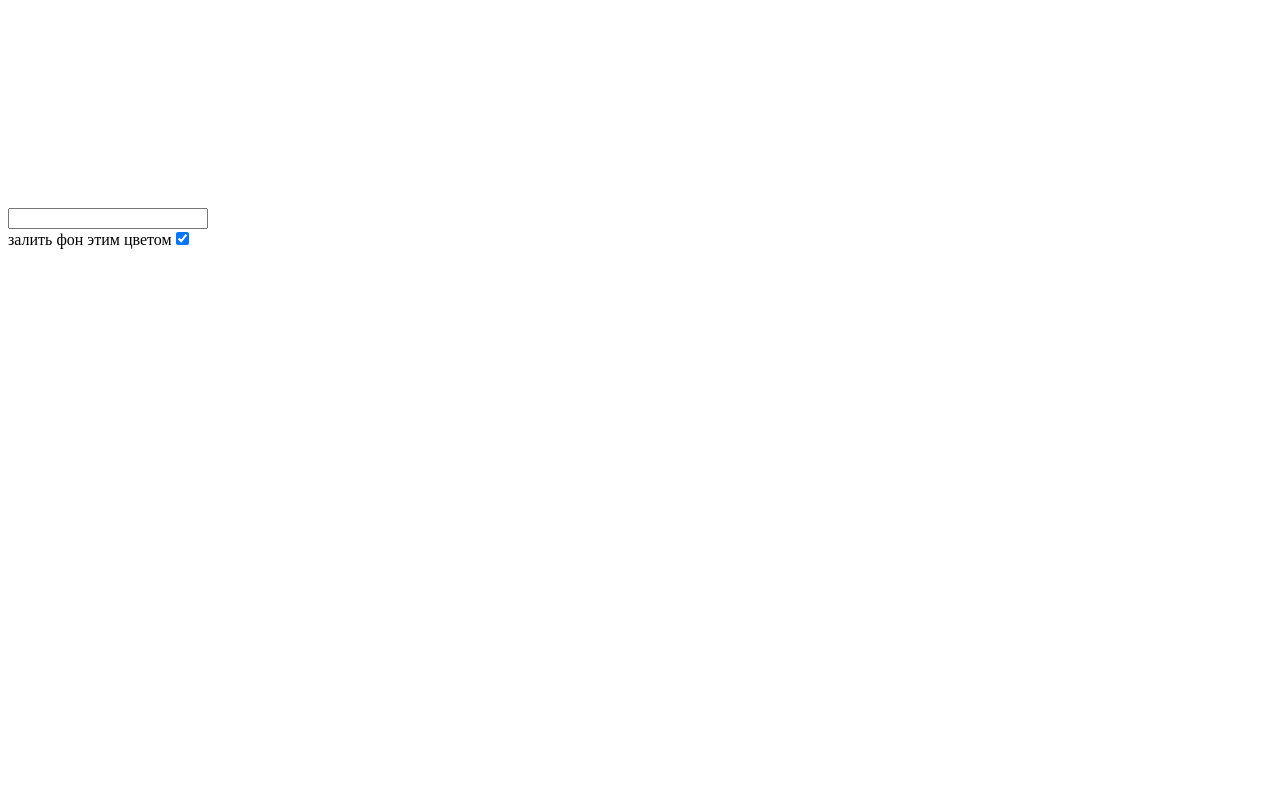
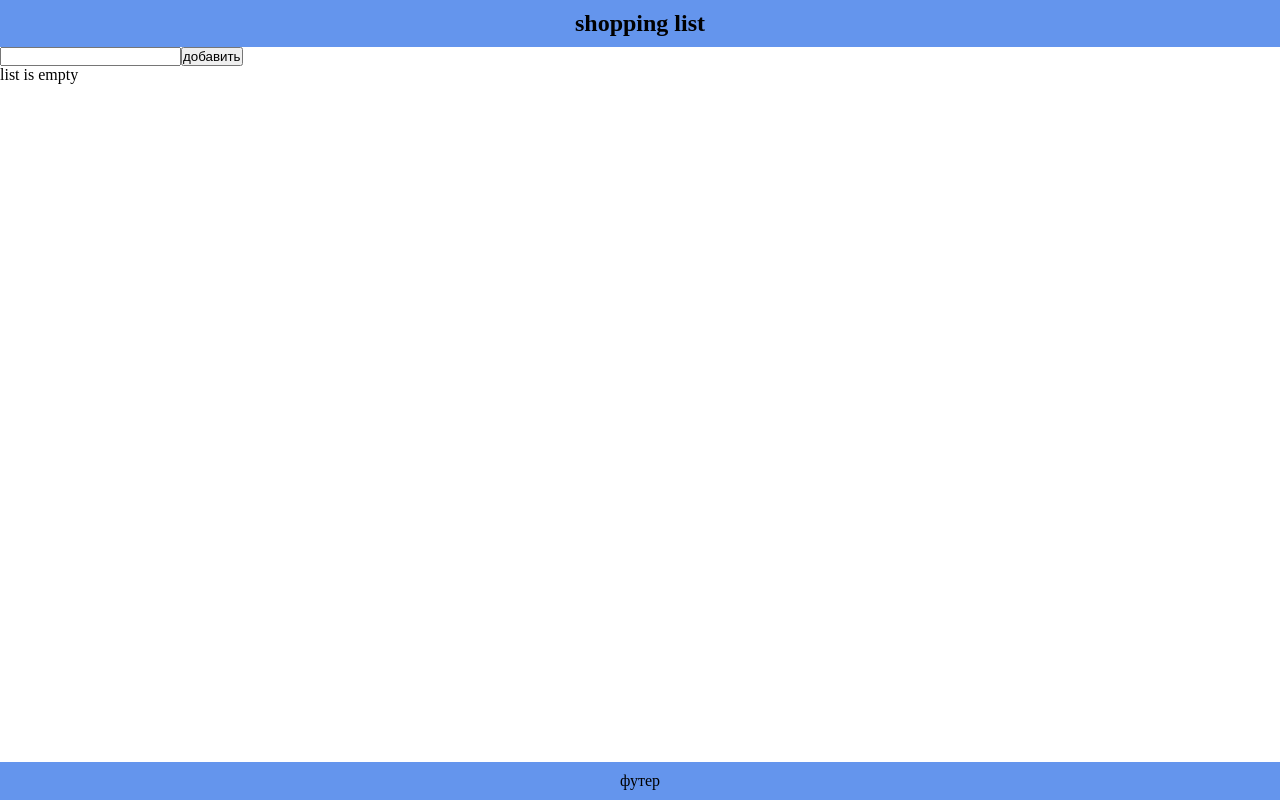
Before and after one commit to NikDoe/tsp, a React app: page / in a window 1280 px wide. Built offline with nearby package versions, Linux system fonts and the light colour scheme; the HTML template or start-up script is replaced by a standard one.

Commit message:
create simple cart w/ props drilling

```diff
--- a/src/App.tsx
+++ b/src/App.tsx
@@ -1,37 +1,55 @@
-import { ChangeEvent, useState } from "react"
-import Input from "./components/Input"
-import Square from "./components/Square"
+import { FormEvent, useEffect, useState } from "react"
+import AddItem from "./components/AddItem"
+import Content from "./components/Content"
+import Footer from "./components/Footer"
+import Header from "./components/Header"
+import { IProduct } from "./types"
 
 function App() {
-	const [bg, setBg] = useState<string>("")
-	const [checked, setChecked] = useState<boolean>(true)
+	const [items, setItems] = useState<IProduct[]>(() => {
+		const value = window.localStorage.getItem("list")
+		if (value) {
+			return JSON.parse(value)
+		} else {
+			return []
+		}
+	})
 
-	const changeBackGroundHandler = (e: ChangeEvent<HTMLInputElement>) => {
-		setBg(e.target.value)
+	useEffect(() => {
+		if (localStorage.getItem("list") === null) {
+			localStorage.setItem("list", JSON.stringify([]))
+		}
+	}, [])
+
+	const setAndSaveItems = (arr: IProduct[]): void => {
+		setItems(arr)
+		localStorage.setItem("list", JSON.stringify(arr))
 	}
 
-	const enableBGHandler = (e: ChangeEvent<HTMLInputElement>) => {
-		setChecked(!checked)
+	const handleChecked = (id: number): void => {
+		const listItems = items.map(item =>
+			item.id === id ? { ...item, checked: !item.checked } : item
+		)
+		setAndSaveItems(listItems)
+	}
+
+	const addItem = (text: string): void => {
+		if (!text) return
+		const id = items.length ? items[items.length - 1].id + 1 : 1
+		const myNewItem = { id, checked: false, text }
+		const listItems = [...items, myNewItem]
+		setAndSaveItems(listItems)
 	}
 
 	return (
 		<div className="App">
-			<Square
-				background={bg}
-				enambleBG={checked}
+			<Header title="shopping list" />
+			<AddItem addItem={addItem} />
+			<Content
+				items={items}
+				handleChecked={handleChecked}
 			/>
-			<Input
-				type="text"
-				onChange={changeBackGroundHandler}
-			/>
-			<div>
-				<label>залить фон этим цветом</label>
-				<Input
-					type="checkbox"
-					checked={checked}
-					onChange={enableBGHandler}
-				/>
-			</div>
+			<Footer />
 		</div>
 	)
 }
--- /dev/null
+++ b/src/components/AddItem/index.tsx
@@ -0,0 +1,33 @@
+import { ChangeEvent, FC, FormEvent, useRef, useState } from "react"
+
+interface IAddNewItem {
+	addItem: (text: string) => void
+}
+
+const AddItem: FC<IAddNewItem> = ({ addItem }) => {
+	const [newElement, setNewElement] = useState<string>("")
+	const inputRef = useRef<HTMLInputElement>(null)
+
+	const handleSubmit = (e: FormEvent<HTMLFormElement>): void => {
+		e.preventDefault()
+		setNewElement("")
+		if (inputRef && inputRef.current) inputRef.current.focus()
+	}
+
+	const handleChange = (e: ChangeEvent<HTMLInputElement>): void => {
+		setNewElement(e.target.value)
+	}
+
+	return (
+		<form onSubmit={handleSubmit}>
+			<input
+				ref={inputRef}
+				onChange={handleChange}
+				type="text"
+				value={newElement}
+			/>
+			<button onClick={() => addItem(newElement)}>добавить</button>
+		</form>
+	)
+}
+export default AddItem
--- /dev/null
+++ b/src/components/Content/index.tsx
@@ -0,0 +1,25 @@
+import { FC } from "react"
+import { IProduct } from "../../types"
+import List from "../List"
+
+interface IContent {
+	items: IProduct[]
+	handleChecked: (id: number) => void
+}
+
+const Content: FC<IContent> = ({ items, handleChecked }) => {
+	return (
+		<main className="main">
+			{items.length !== 0 ? (
+				<List
+					items={items}
+					handleChecked={handleChecked}
+				/>
+			) : (
+				<p>list is empty</p>
+			)}
+		</main>
+	)
+}
+
+export default Content
--- /dev/null
+++ b/src/components/Footer/index.tsx
@@ -0,0 +1,9 @@
+const Footer = () => {
+	return (
+		<footer className="footer">
+			<p>футер</p>
+		</footer>
+	)
+}
+
+export default Footer
--- /dev/null
+++ b/src/components/Header/index.tsx
@@ -0,0 +1,15 @@
+import { FC } from "react"
+
+interface IHeader {
+	title?: string
+}
+
+const Header: FC<IHeader> = ({ title = "list" }) => {
+	return (
+		<header className="header">
+			<h2>{title}</h2>
+		</header>
+	)
+}
+
+export default Header
--- a/src/components/Input/index.tsx
+++ /dev/null
@@ -1,19 +0,0 @@
-import { ChangeEvent, FC } from "react"
-
-interface IInput {
-	type: string
-	checked?: boolean
-	onChange?: (e: ChangeEvent<HTMLInputElement>) => void
-}
-
-const Input: FC<IInput> = ({ type, checked, onChange }) => {
-	return (
-		<input
-			onChange={onChange}
-			checked={checked}
-			type={type}
-		/>
-	)
-}
-
-export default Input
--- /dev/null
+++ b/src/components/Item/index.tsx
@@ -0,0 +1,23 @@
+import { FC } from "react"
+import { IProduct } from "../../types"
+
+interface IItem {
+	item: IProduct
+	handleChecked: (id: number) => void
+}
+
+const Item: FC<IItem> = ({ item, handleChecked }) => {
+	return (
+		<li>
+			<input
+				type="checkbox"
+				checked={item.checked}
+				onChange={() => handleChecked(item.id)}
+			/>
+			{item.text}
+			<button>delete</button>
+		</li>
+	)
+}
+
+export default Item
--- /dev/null
+++ b/src/components/List/index.tsx
@@ -0,0 +1,24 @@
+import { FC } from "react"
+import { IProduct } from "../../types"
+import Item from "../Item"
+
+interface IList {
+	items: IProduct[]
+	handleChecked: (id: number) => void
+}
+
+const List: FC<IList> = ({ items, handleChecked }) => {
+	return (
+		<ul>
+			{items.map(item => (
+				<Item
+					key={item.id}
+					item={item}
+					handleChecked={handleChecked}
+				/>
+			))}
+		</ul>
+	)
+}
+
+export default List
--- a/src/components/Square/index.tsx
+++ /dev/null
@@ -1,20 +0,0 @@
-import { FC } from "react"
-
-interface ISquare {
-	background: string
-	enambleBG: boolean
-}
-
-const Square: FC<ISquare> = ({ background, enambleBG }) => {
-	const squareStyle = {
-		background: enambleBG ? background : "yellow",
-	}
-	return (
-		<div
-			className="square"
-			style={squareStyle}
-		></div>
-	)
-}
-
-export default Square
--- a/src/index.css
+++ b/src/index.css
@@ -1,9 +1,25 @@
-.App {
-    display: inline-flex;
-    flex-direction: column;
+* {
+    margin: 0;
+    padding: 0;
 }
 
-.square {
-    width: 200px;
-    height: 200px;
+.App {
+    display: flex;
+    flex-direction: column;
+    height: 100vh;
 }
+
+.header,
+.footer {
+    padding: 10px 0;
+    background-color: cornflowerblue;
+    text-align: center;
+}
+
+.main {
+    flex-grow: 1;
+}
+
+.footer {
+    bottom: 0;
+}
--- /dev/null
+++ b/src/types/index.ts
@@ -0,0 +1,5 @@
+export interface IProduct {
+	id: number
+	checked: boolean
+	text: string
+}
```
